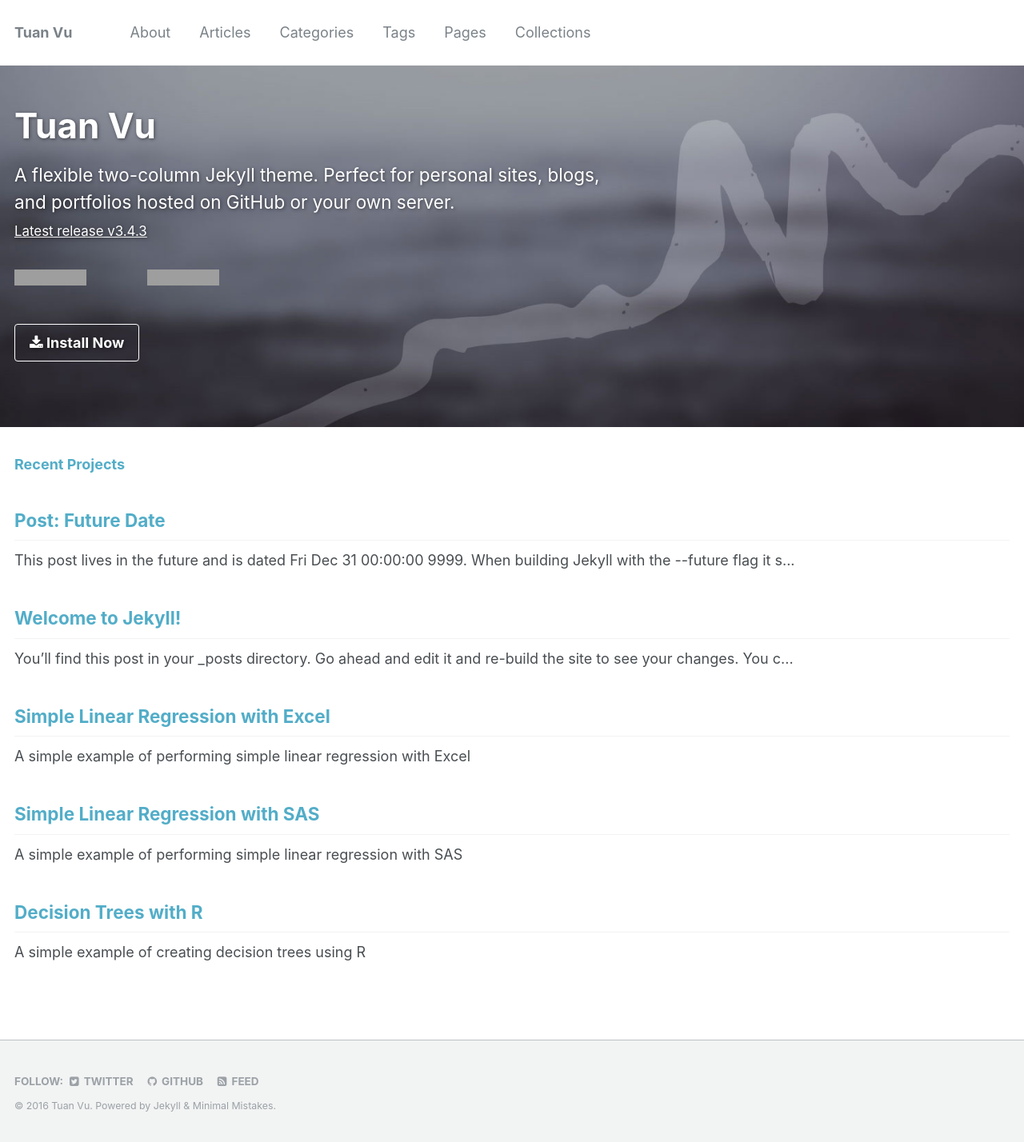
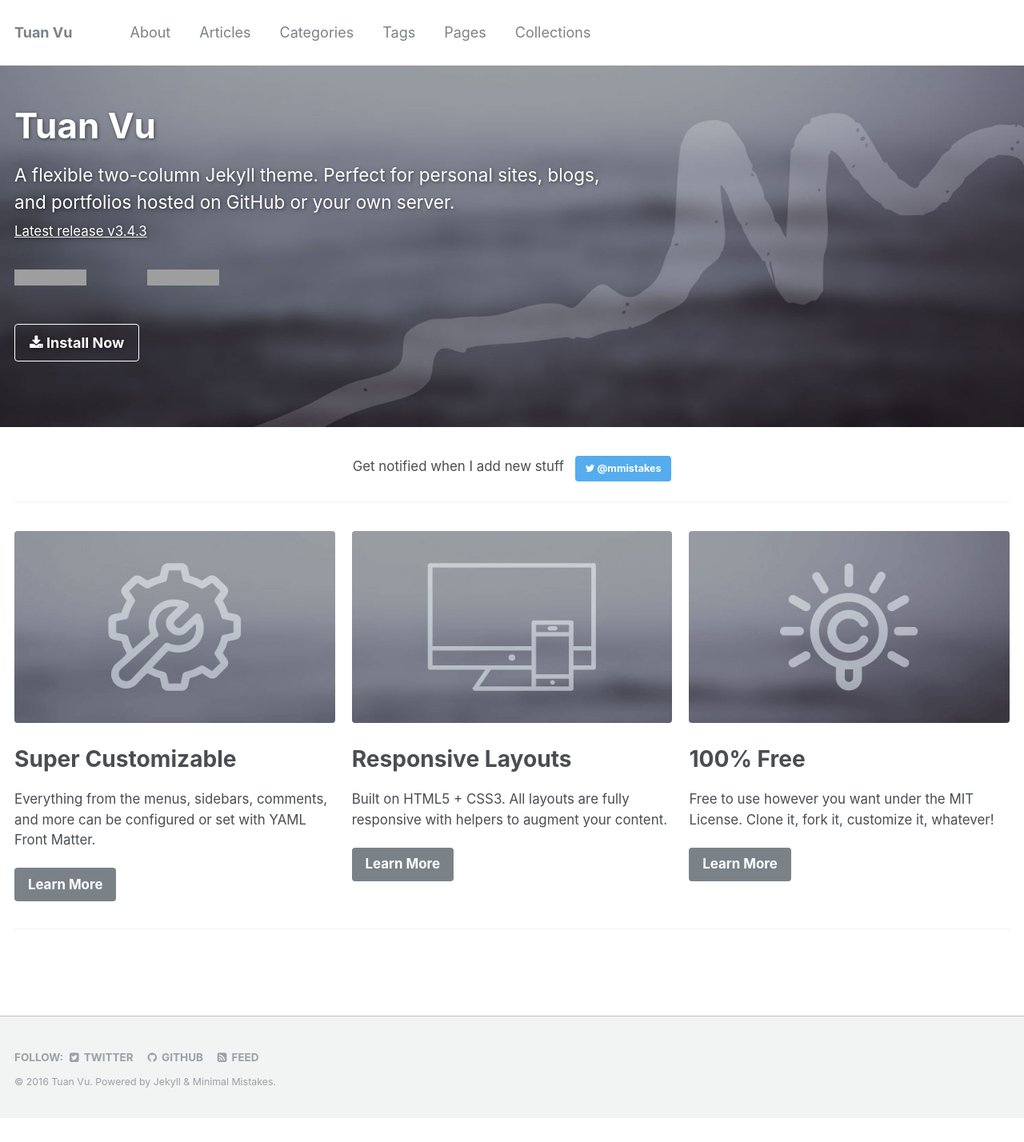
Before and after one commit to jeanho1/tuanavu.github.io, a Jekyll site: the page built from _pages/home.md, in a window 1280 px wide. Shown: the whole page at 80% size. Built offline with Jekyll 4.4.1, drawn with Linux system fonts in a browser that asks for light colours; after the commit the page ends 1398 px from its top, so only the background shows below that; grey boxes are pictures that could not be loaded.

Commit message:
Update home.md

```diff
--- a/_pages/home.md
+++ b/_pages/home.md
@@ -8,18 +8,32 @@ header:
   cta_url: "/docs/quick-start-guide/"
   caption:
 excerpt: 'A flexible two-column Jekyll theme. Perfect for personal sites, blogs, and portfolios hosted on GitHub or your own server.<br /> <small><a href="https://github.com/mmistakes/minimal-mistakes/releases/tag/3.4.3">Latest release v3.4.3</a></small><br /><br /> {::nomarkdown}<iframe style="display: inline-block;" src="https://ghbtns.com/github-btn.html?user=mmistakes&repo=minimal-mistakes&type=star&count=true&size=large" frameborder="0" scrolling="0" width="160px" height="30px"></iframe> <iframe style="display: inline-block;" src="https://ghbtns.com/github-btn.html?user=mmistakes&repo=minimal-mistakes&type=fork&count=true&size=large" frameborder="0" scrolling="0" width="158px" height="30px"></iframe>{:/nomarkdown}'
+feature_row:
+  - image_path: mm-customizable-feature.png
+    alt: "customizable"
+    title: "Super Customizable"
+    excerpt: "Everything from the menus, sidebars, comments, and more can be configured or set with YAML Front Matter."
+    url: "/docs/configuration/"
+    btn_label: "Learn More"
+  - image_path: mm-responsive-feature.png
+    alt: "fully responsive"
+    title: "Responsive Layouts"
+    excerpt: "Built on HTML5 + CSS3. All layouts are fully responsive with helpers to augment your content."
+    url: "/docs/layouts/"
+    btn_label: "Learn More"
+  - image_path: mm-free-feature.png
+    alt: "100% free"
+    title: "100% Free"
+    excerpt: "Free to use however you want under the MIT License. Clone it, fork it, customize it, whatever!"
+    url: "/docs/license/"
+    btn_label: "Learn More"
+
+github:
+  - excerpt: '{::nomarkdown}<iframe style="display: inline-block;" src="https://ghbtns.com/github-btn.html?user=mmistakes&repo=minimal-mistakes&type=star&count=true&size=large" frameborder="0" scrolling="0" width="160px" height="30px"></iframe> <iframe style="display: inline-block;" src="https://ghbtns.com/github-btn.html?user=mmistakes&repo=minimal-mistakes&type=fork&count=true&size=large" frameborder="0" scrolling="0" width="158px" height="30px"></iframe>{:/nomarkdown}'
+intro:
+  - excerpt: 'Get notified when I add new stuff &nbsp; [<i class="fa fa-twitter"></i> @mmistakes](https://twitter.com/mmistakes){: .btn .btn--twitter}'
 ---
 
-<div id="index">
-  <h3><a href="{{ site.url}}/posts/">Recent Projects</a></h3>
-  {% for post in site.posts limit:5 %}
-  <article>
-    {% if post.link %}
-      <h2 class="link-post"><a href="{{ site.url }}{{ post.url }}" title="{{ post.title }}">{{ post.title }}</a> <a href="{{ post.link }}" target="_blank" title="{{ post.title }}"><i class="fa fa-link"></i></h2>
-    {% else %}
-      <h2><a href="{{ site.url }}{{ post.url }}" title="{{ post.title }}">{{ post.title }}</a></h2>
-      <p>{% if post.description %}{{ post.description }}{% else %}{{ post.content | strip_html | strip_newlines | truncate: 120 }}{% endif %}</p>
-    {% endif %}
-  </article>
-  {% endfor %}
-</div>
+{% include feature_row id="intro" type="center" %}
+
+{% include feature_row %}
```
